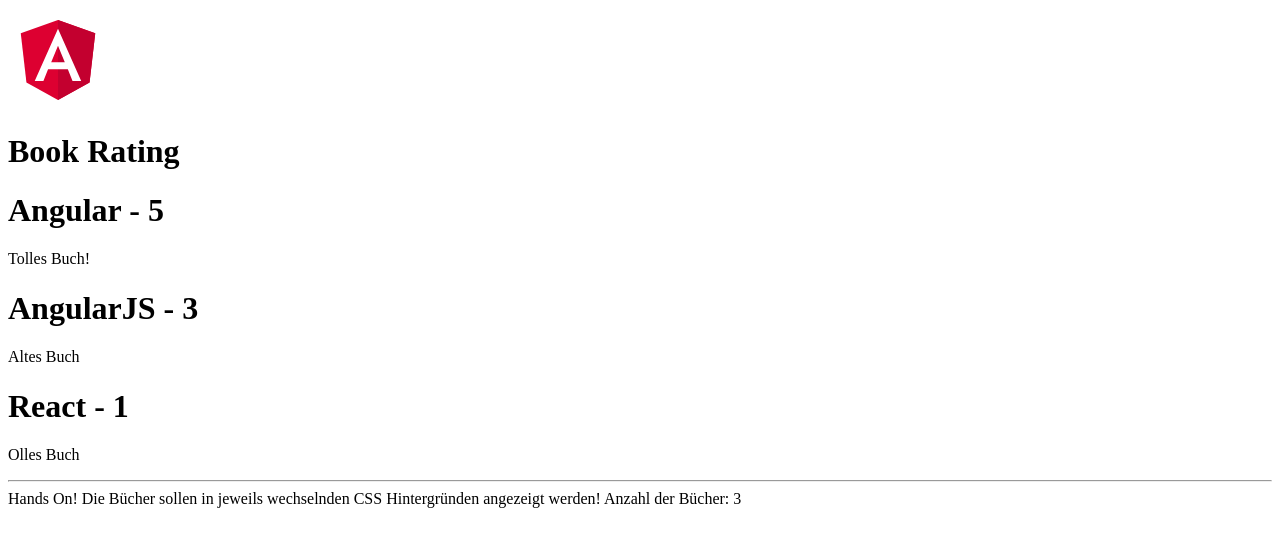
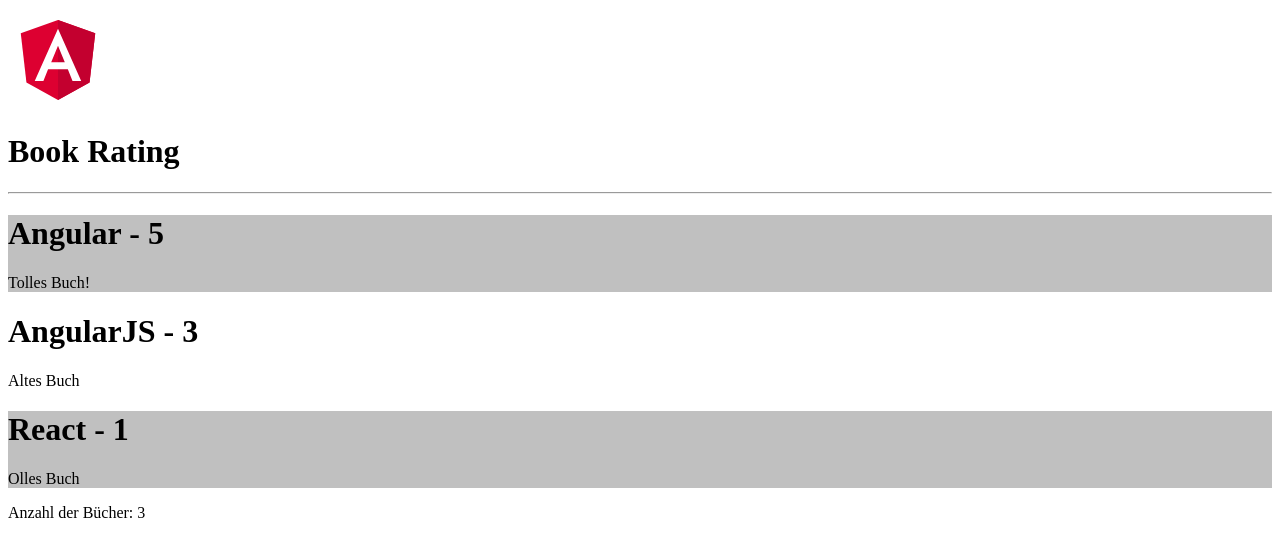
Before and after one commit to angular-schule/2020-06-angular-workshop-remote-duelmen, an Angular app in the folder book-rating/: page / in a window 1280 px wide. Shown: the top 556 px of the page. Built offline with nearby package versions, Linux system fonts and the light colour scheme.

Commit message:
alternating background

```diff
--- a/book-rating/src/app/dashboard/dashboard.component.html
+++ b/book-rating/src/app/dashboard/dashboard.component.html
@@ -1,12 +1,16 @@
-<br-book
+<!-- <br-book
   *ngFor="let b of books"
   [book]="b">
-</br-book>
+</br-book> -->
 
 <hr>
 
-Hands On! Die Bücher sollen in jeweils wechselnden
-CSS Hintergründen angezeigt werden!
+<div *ngFor="let b of books; even as e"
+     [ngClass]="{ gray: e }">
+  <br-book
+    [book]="b">
+  </br-book>
+</div>
 
 
 Anzahl der Bücher: {{ books.length }}
--- a/book-rating/src/app/dashboard/dashboard.component.scss
+++ b/book-rating/src/app/dashboard/dashboard.component.scss
@@ -0,0 +1,3 @@
+.gray {
+  background-color: silver;
+}
```
